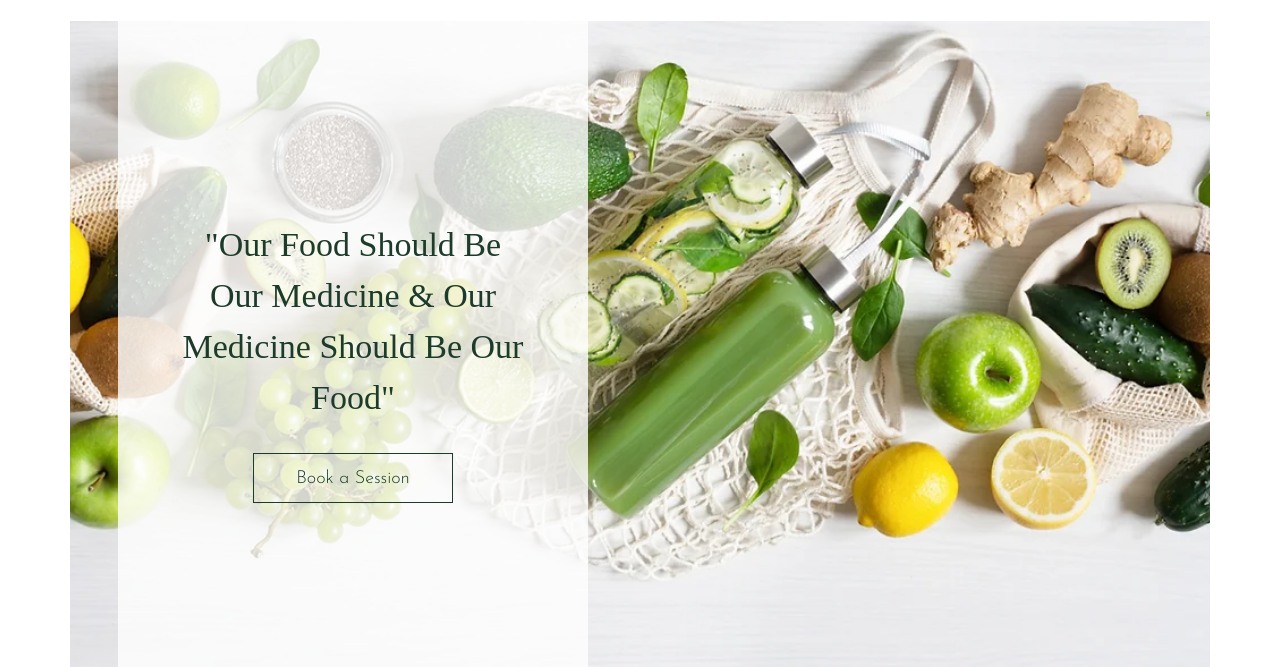
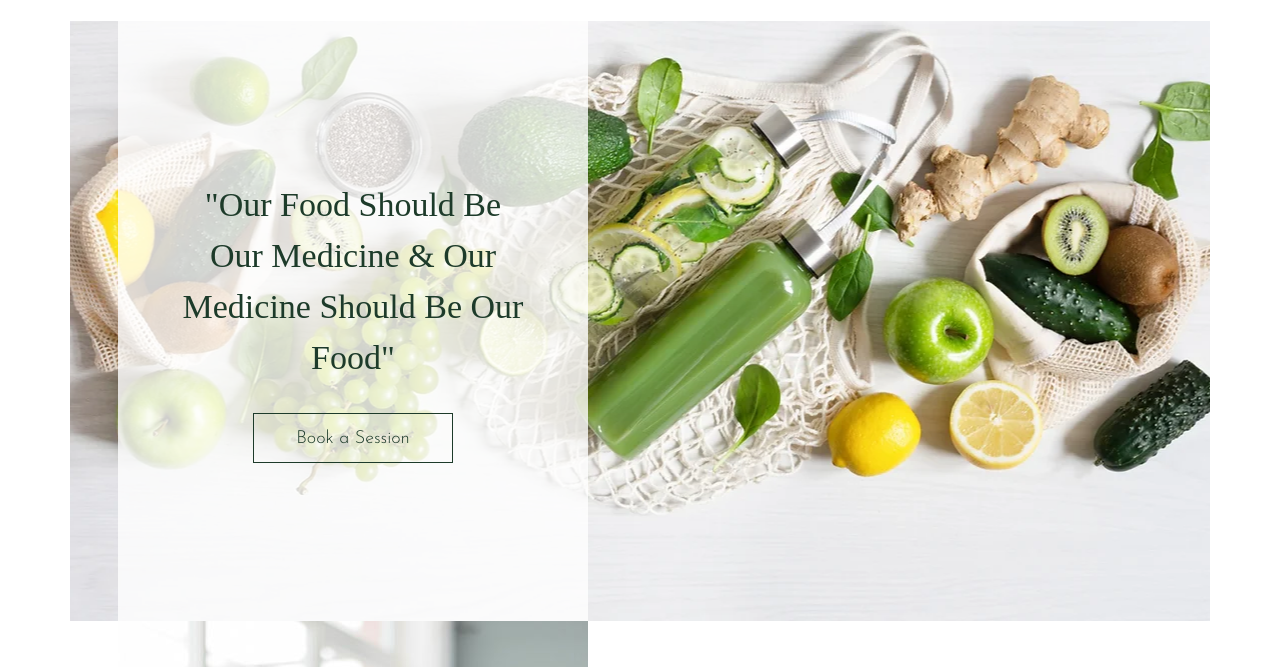
Before and after one commit to sheyda99/bootstrap-blog, a plain HTML site: page index.html in a window 1280 px wide. Shown: the part 105-772 px from the top of the page. Drawn offline with nearby package versions, Linux system fonts and the light colour scheme; a web font is replaced by a local one.

Commit message:
some changes

```diff
--- a/style.css
+++ b/style.css
@@ -63,7 +63,7 @@ footer .nav-link {
 }
 
 .banner .card {
-    height: calc(100vh - 120px) !important;
+    height: calc(100vh - 200px) !important;
 }
 
 @media (max-width: 600px) {
```
